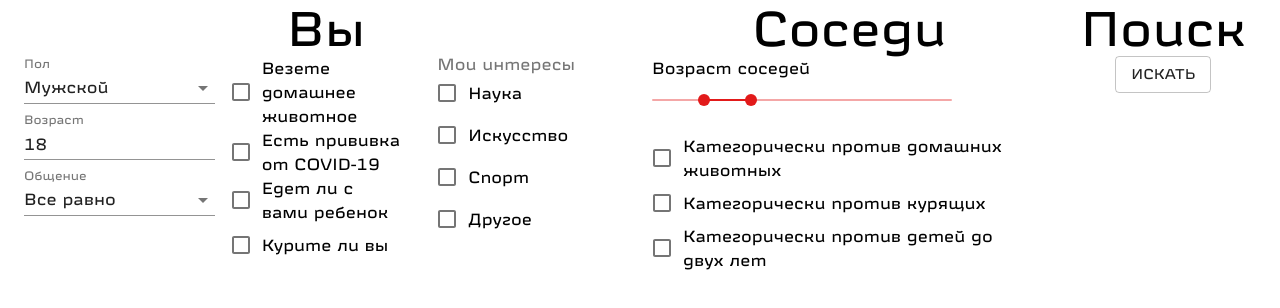
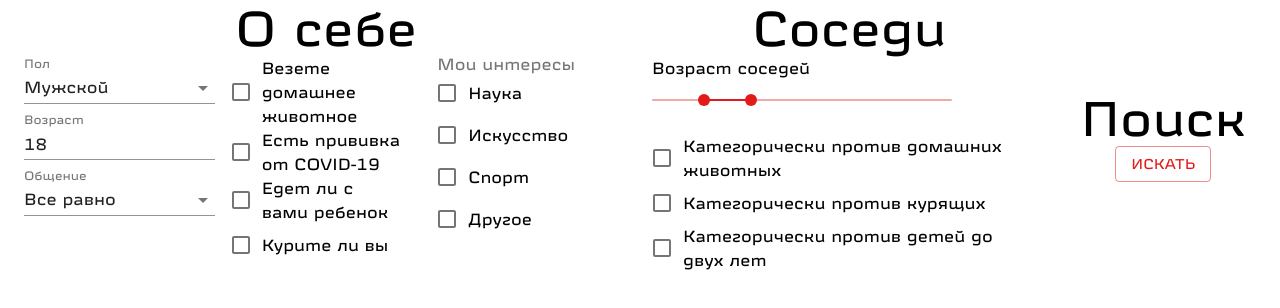
Before and after one commit to co-cy/APRVP, a React (Create React App) app in the folder frontend/: page / in a window 1280 px wide. Shown: the top 308 px of the page. Built offline with nearby package versions, Linux system fonts and the light colour scheme.

Commit message:
Add image)

```diff
--- a/frontend/package.json
+++ b/frontend/package.json
@@ -12,6 +12,7 @@
     "react-dom": "^17.0.2",
     "react-flippy": "^1.1.0",
     "react-material-ui-carousel": "^2.3.1",
+    "react-router-dom": "^5.3.0",
     "react-scripts": "4.0.3",
     "web-vitals": "^1.1.2"
   },
--- a/frontend/src/App.js
+++ b/frontend/src/App.js
@@ -16,6 +16,9 @@ function App() {
       primary: {
         main: '#E21A1A'
       },
+      success: {
+        main: '#E21A1A'
+      },
       secondary: {
         main: '#767d89'
       }
@@ -24,9 +27,7 @@ function App() {
   return (
     <div className="App">
       <ThemeProvider theme={theme}>
-        <Container>
-          <Search />
-        </Container>
+        <Search />
       </ThemeProvider>
     </div>
   );
--- a/frontend/src/Search.jsx
+++ b/frontend/src/Search.jsx
@@ -4,7 +4,7 @@ import {
     FormControlLabel, TextField, FormGroup,
     Select, Checkbox, MenuItem, Switch,
     InputLabel, Slider, Box, Typography, Button, CircularProgress,
-    Snackbar
+    Snackbar, Container
 } from "@material-ui/core"
 import {Alert} from "@material-ui/lab"
 import Carousel from 'react-material-ui-carousel'
@@ -14,7 +14,7 @@ import style from "./style.css"
 function ButtonComponent(props) {
     const { onClick, loading } = props;
     return (
-        <Button variant="outlined" onClick={onClick} disabled={loading}>
+        <Button color="primary" variant="outlined" onClick={onClick} disabled={loading}>
             {loading && <CircularProgress size={30} />}
             {!loading && 'Искать'}
         </Button>
@@ -169,6 +169,8 @@ export default () => {
         setIsLoading(false)
     }
     return (
+        <>
+        <Container>
         <Grid
             container
             direction="row"
@@ -176,7 +178,7 @@ export default () => {
             spacing={3}
         >
             <Grid item md={6}>
-                <Typography variant="h3" component="h2" align="center">Вы</Typography>
+                <Typography variant="h3" component="h2" align="center">О себе</Typography>
                 <Grid
                     container
                     direction="row"
@@ -299,16 +301,17 @@ export default () => {
                 </Grid>
             </Grid>
             <Grid item md={2}>
+                <Box sx={{ width: "100%", height: "100%", display: "flex", justifyContent: "center", alignItems: "center", flexDirection: "column" }}>
                     <Typography variant="h3" component="h2" align="center">Поиск</Typography>
-                <Box sx={{ width: "100%", display: "flex", justifyContent: "center", flexDirection: "row" }}>
                     <ButtonComponent onClick={submit} loading={isLoading} />
                 </Box>
             </Grid>
-            <Grid item md={12}>
-                <Box sx={{ height: 300 }}>
+        </Grid>
+        </Container>
+        <Box sx={{ minHeight: 300, mt: 1 }}>
             {goodList.length === 0 && alternativeList.length === 0 ? <div></div> : (
-                        <>
-                            <FormControlLabel control={<Switch checked={chaisedList} onChange={handleChangeList}/>} label="Перейти на другие места" />
+                    <Box style={{ backgroundImage: "url(https://www.rzd.ru/api/media/resources/1736351)", padding: 10, color: "#fff"}}>
+                        <FormControlLabel control={<Switch color="primary" checked={chaisedList} onChange={handleChangeList} />} label="Показать альтернативные места" />
                         {
                             chaisedList ?
                                 alternativeList.length === 0 ? <p>Нет вариантов</p> : (
@@ -334,14 +337,13 @@ export default () => {
                                     </Carousel>
                             )
                         }
-                        </>)}
+                </Box>)}
         </Box>
-            </Grid>
         <Snackbar open={open} autoHideDuration={6000} onClose={handleClose}>
             <Alert onClose={handleClose} severity="success" sx={{ width: '100%' }}>
                 Место забронированно успешно
             </Alert>
         </Snackbar>
-        </Grid>
+        </>
     )
 }
--- a/frontend/src/index.css
+++ b/frontend/src/index.css
@@ -5,6 +5,7 @@
 }
 body {
   margin: 0;
+  min-height: 100vh;
   font-family: 'MyFont', -apple-system, BlinkMacSystemFont, 'Segoe UI', 'Roboto', 'Oxygen',
     'Ubuntu', 'Cantarell', 'Fira Sans', 'Droid Sans', 'Helvetica Neue',
     sans-serif;
```
Also changed, not shown: 1 other file (tests, documents, lock files or other folders). Lines whose indentation alone changed are shown as unchanged.
